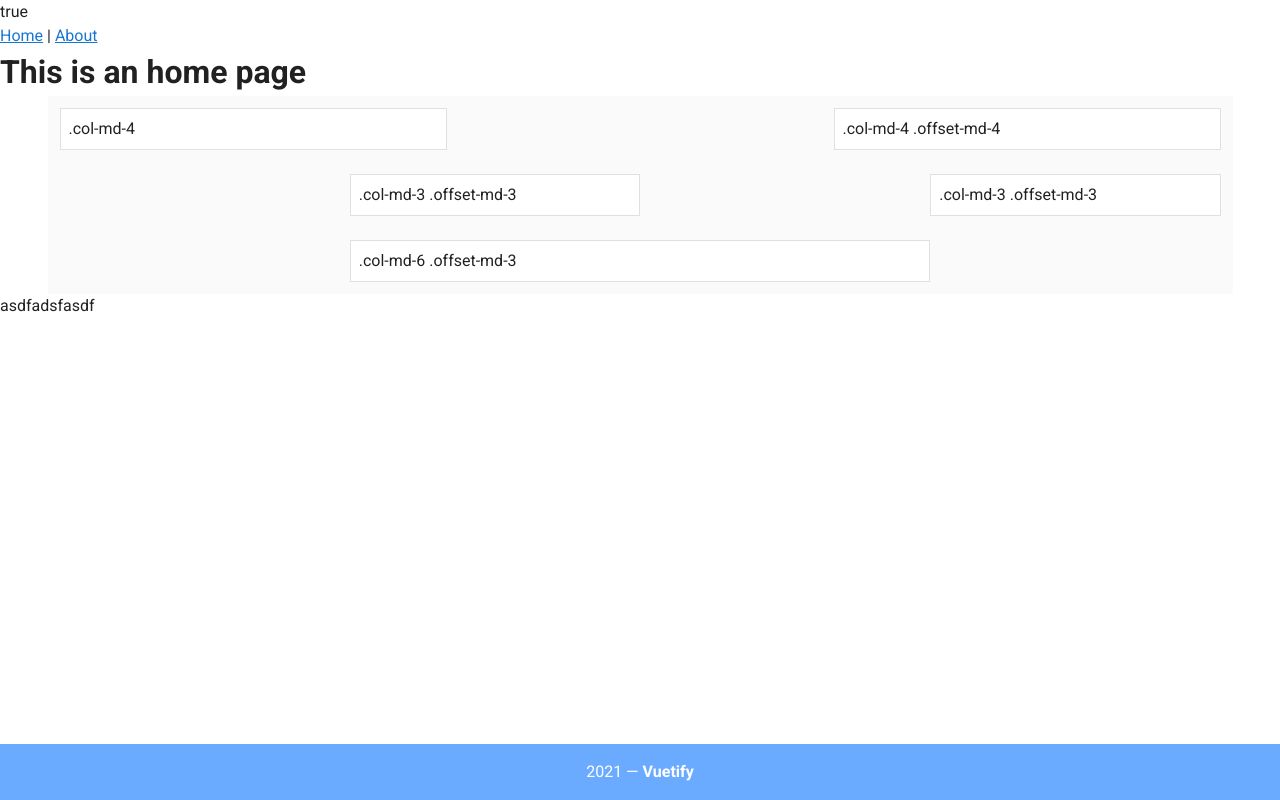
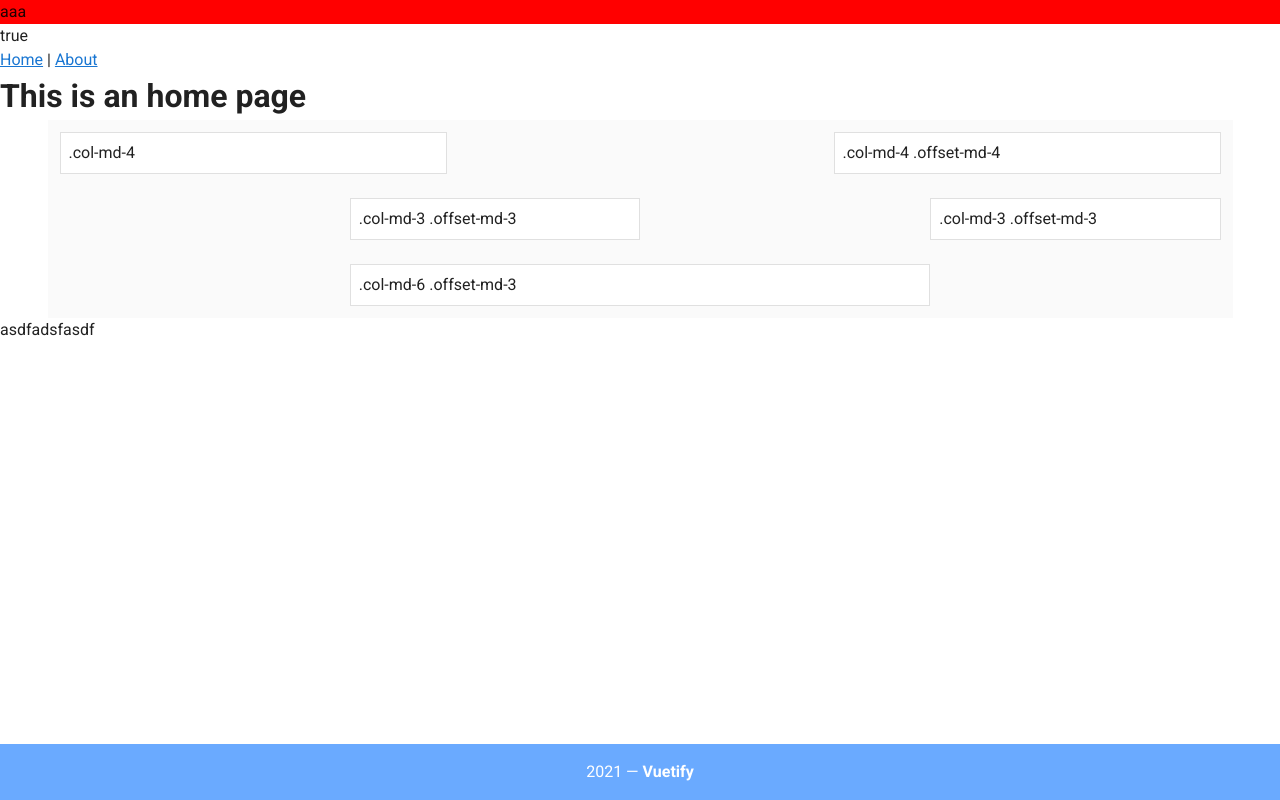
Before and after one commit to gesazumo/vuedata, a Vue app: page / in a window 1280 px wide. Built offline with nearby package versions, Linux system fonts and the light colour scheme.

Commit message:
import css file

```diff
--- a/src/App.vue
+++ b/src/App.vue
@@ -1,6 +1,7 @@
 <template>
 	<v-app>
 		<v-main>
+			<div class="aaa">aaa</div>
 			{{ flag }}
 			<app-header />
 			<router-view />
--- /dev/null
+++ b/src/assets/css/common.css
@@ -0,0 +1,3 @@
+.aaa {
+    background-color: red;
+}
--- a/src/main.js
+++ b/src/main.js
@@ -4,6 +4,9 @@ import router from '@/router'
 import store from '@/store'
 import vuetify from '@/plugins/vuetify'
 import util from '@/utils/util'
+
+import '@/assets/css/common.css'
+import '@/assets/css/devcommon.css'
 
 Vue.config.productionTip = false
 
```
Also changed, not shown: src/assets/css/devcommon.css (added), 2 other files (tests, documents, lock files or other folders).
